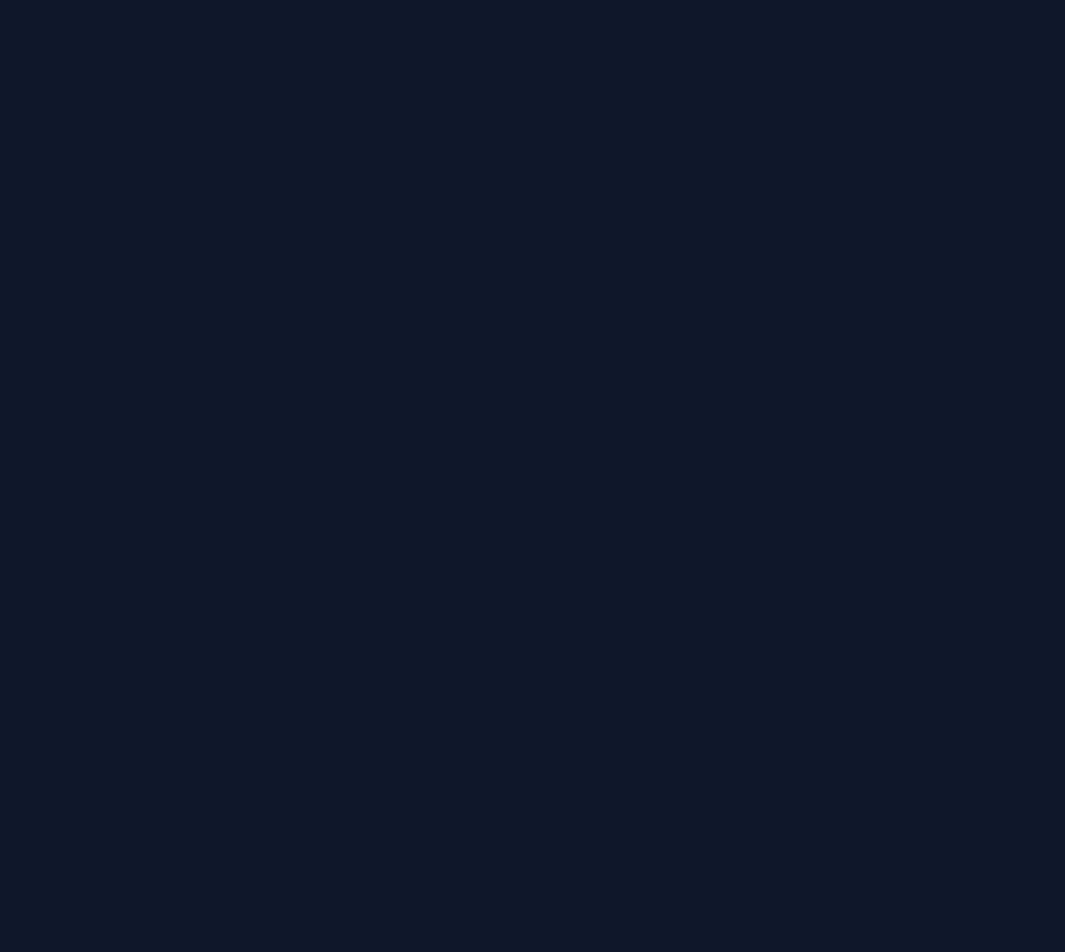
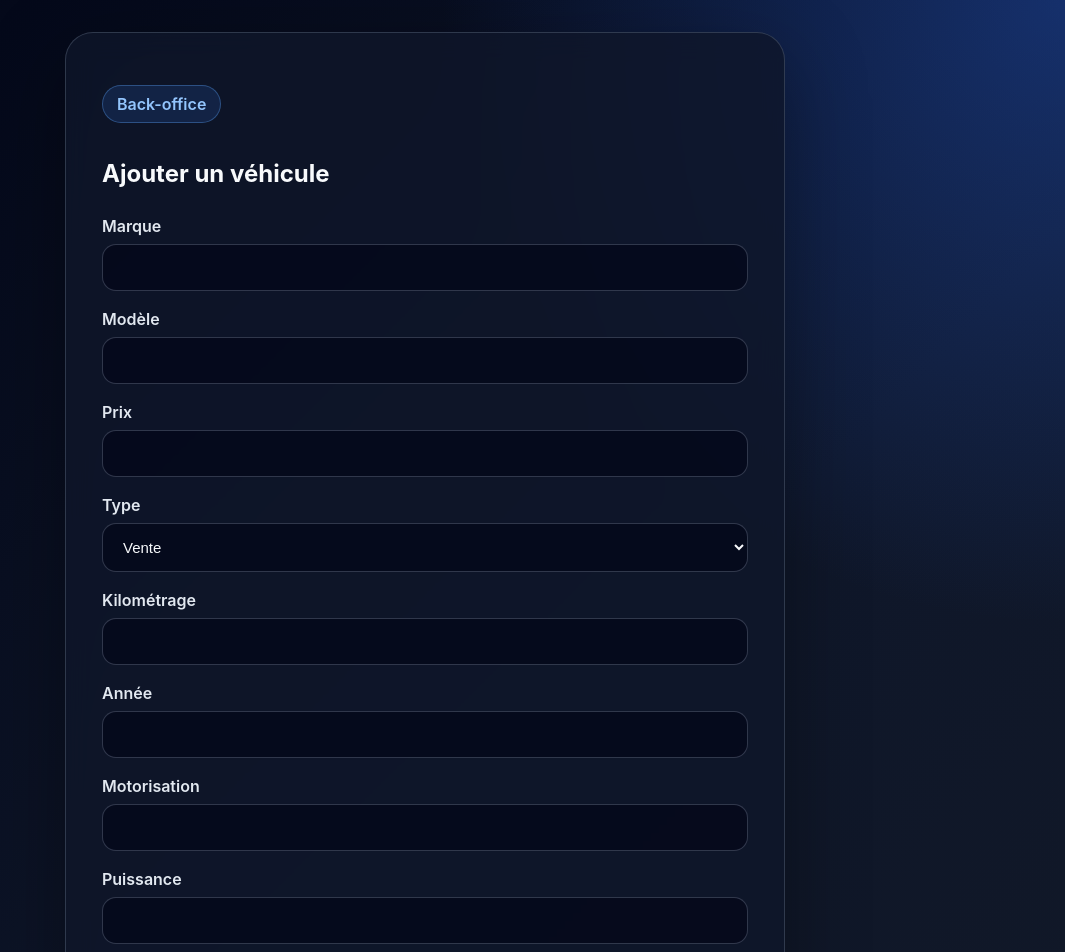
Before and after one commit to BrunoStudi/mmotors-frontend, a React app: page /add-vehicle in a window 1280 px wide. Before the commit this address had no page. Shown: the top 952 px of the page, without its empty margins (215-1280 px from the left). Before the commit the page ends 800 px from the top, so only its background shows below. Built offline with nearby package versions, Linux system fonts and the light colour scheme; the HTML template or start-up script is replaced by a standard one.

Commit message:
FEAT: ajout page admin création véhicule

```diff
--- a/src/App.jsx
+++ b/src/App.jsx
@@ -3,6 +3,8 @@ import Home from "./pages/Home"
 import Login from "./pages/Login"
 import Register from "./pages/Register"
 import Vehicles from "./pages/vehicles"
+import VehicleDetails from "./pages/vehicleDetails"
+import AddVehicle from "./pages/addVehicle"
 
 function App() {
   return (
@@ -12,6 +14,8 @@ function App() {
         <Route path="/login" element={<Login />} />
         <Route path="/register" element={<Register />} />
         <Route path="/vehicles" element={<Vehicles />} />
+        <Route path="/vehicles/:id" element={<VehicleDetails />} />
+        <Route path="/add-vehicle" element={<AddVehicle />} />
       </Routes>
     </BrowserRouter>
   )
--- a/src/index.css
+++ b/src/index.css
@@ -491,3 +491,25 @@ a {
     grid-template-columns: 1fr;
   }
 }
+
+
+.vehicle-form-card {
+  width: min(100%, 720px);
+}
+
+.auth-form select,
+.auth-form textarea {
+  width: 100%;
+  border: 1px solid rgba(148, 163, 184, 0.3);
+  background: rgba(2, 6, 23, 0.65);
+  color: #f8fafc;
+  padding: 14px 16px;
+  border-radius: 14px;
+  outline: none;
+  font-size: 15px;
+}
+
+.auth-form textarea {
+  min-height: 120px;
+  resize: vertical;
+}
--- /dev/null
+++ b/src/pages/addVehicle.jsx
@@ -0,0 +1,126 @@
+import { useState } from "react"
+import { useNavigate } from "react-router-dom"
+import API from "../services/api"
+
+export default function AddVehicle() {
+  const navigate = useNavigate()
+
+  const [form, setForm] = useState({
+    brand: "",
+    model: "",
+    price: "",
+    type: "vente",
+    mileage: "",
+    year: "",
+    engine: "",
+    power: "",
+    description: "",
+  })
+
+  const [error, setError] = useState("")
+
+  const handleChange = (e) => {
+    setForm({
+      ...form,
+      [e.target.name]: e.target.value,
+    })
+  }
+
+  const handleSubmit = async (e) => {
+    e.preventDefault()
+    setError("")
+
+    const token = localStorage.getItem("token")
+
+    try {
+      await API.post(
+        "/vehicles",
+        {
+          brand: form.brand,
+          model: form.model,
+          price: Number(form.price),
+          type: form.type,
+          mileage: form.mileage ? Number(form.mileage) : null,
+          year: form.year ? Number(form.year) : null,
+          engine: form.engine || null,
+          power: form.power ? Number(form.power) : null,
+          description: form.description || null,
+        },
+        {
+          headers: {
+            Authorization: `Bearer ${token}`,
+          },
+        }
+      )
+
+      navigate("/vehicles")
+    } catch (err) {
+      setError("Erreur lors de la création du véhicule.")
+    }
+  }
+
+  return (
+    <main className="auth-page">
+      <section className="auth-card vehicle-form-card">
+        <p className="badge">Back-office</p>
+        <h1>Ajouter un véhicule</h1>
+
+        <form className="auth-form" onSubmit={handleSubmit}>
+          <label>
+            Marque
+            <input name="brand" value={form.brand} onChange={handleChange} required />
+          </label>
+
+          <label>
+            Modèle
+            <input name="model" value={form.model} onChange={handleChange} required />
+          </label>
+
+          <label>
+            Prix
+            <input name="price" type="number" value={form.price} onChange={handleChange} required />
+          </label>
+
+          <label>
+            Type
+            <select name="type" value={form.type} onChange={handleChange}>
+              <option value="vente">Vente</option>
+              <option value="location">Location</option>
+            </select>
+          </label>
+
+          <label>
+            Kilométrage
+            <input name="mileage" type="number" value={form.mileage} onChange={handleChange} />
+          </label>
+
+          <label>
+            Année
+            <input name="year" type="number" value={form.year} onChange={handleChange} />
+          </label>
+
+          <label>
+            Motorisation
+            <input name="engine" value={form.engine} onChange={handleChange} />
+          </label>
+
+          <label>
+            Puissance
+            <input name="power" type="number" value={form.power} onChange={handleChange} />
+          </label>
+
+          <label>
+            Description
+            <textarea name="description" value={form.description} onChange={handleChange} />
+          </label>
+
+          <button className="btn primary full" type="submit">
+            Créer le véhicule
+          </button>
+        </form>
+
+        {error && <p className="error-message">{error}</p>}
+      </section>
+    </main>
+  )
+}
```
